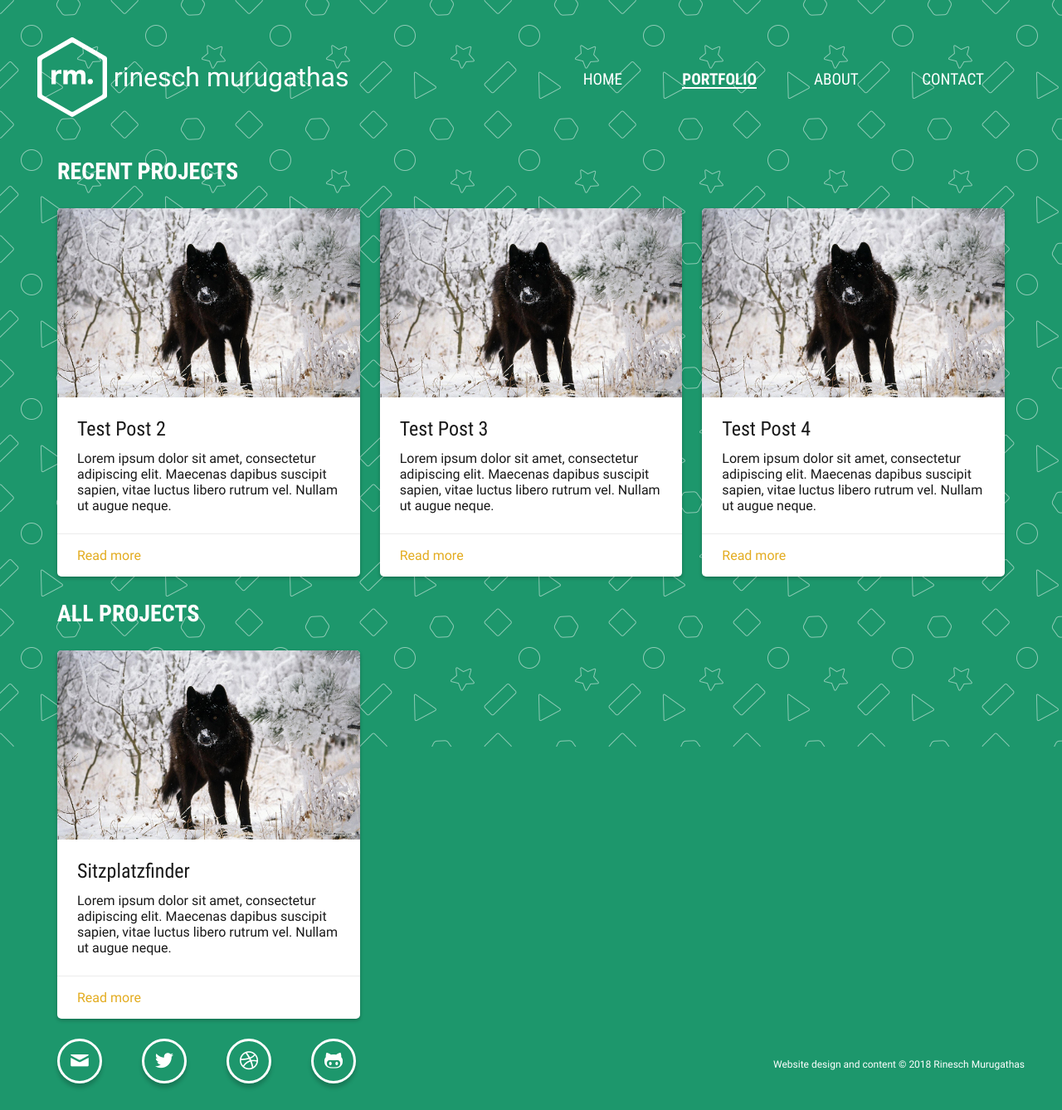
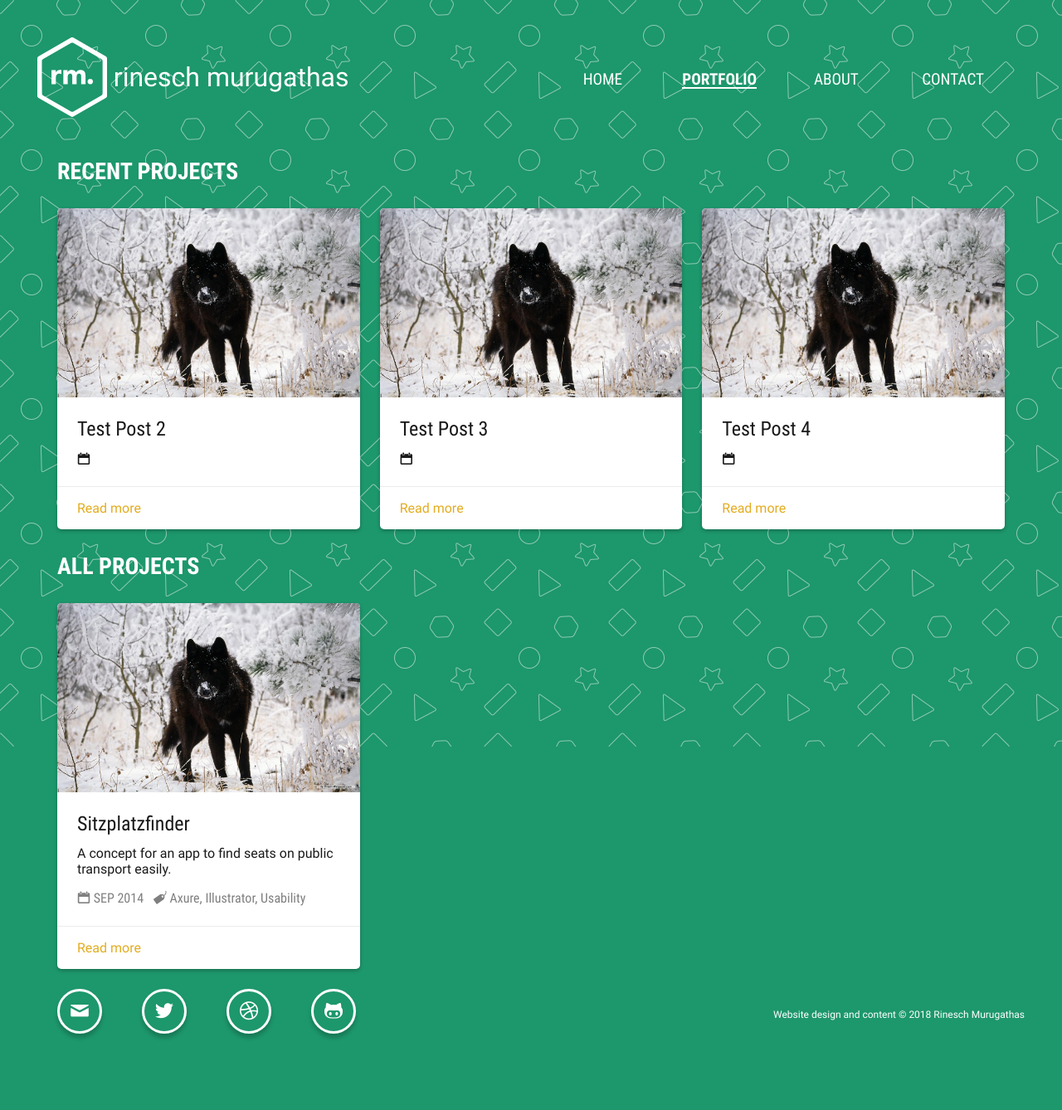
Before and after one commit to Rinesch/rinesch.github.io, a Jekyll site: the page built from portfolio/index.html, in a window 1280 px wide. Shown: the whole page at 83% size. Built offline with Jekyll 4.4.1, drawn with Linux system fonts in a browser that asks for light colours; after the commit the page ends 1278 px from its top, so only the background shows below that.

Commit message:
Improve portfolio page by adding tags and caption to posts

```diff
--- a/_src/scss/_icons.scss
+++ b/_src/scss/_icons.scss
@@ -23,3 +23,5 @@
 [data-icon="behance"]::before      { content: "\e903"; }
 [data-icon="twitter"]::before      { content: "\e904"; }
 [data-icon="graduation"]::before   { content: "\e905"; }
+[data-icon="date"]::before         { content: "\e906"; }
+[data-icon="tag"]::before          { content: "\e907"; }
--- a/_src/scss/_variables.scss
+++ b/_src/scss/_variables.scss
@@ -2,6 +2,7 @@ $default-body: #1D976C;
 $text-color: #191919;
 $link-color: #E3AC20;
 $post-background: #f9f9f9;
+$tag-color: rgba(0, 0, 0, 0.5);
 
 $media-queries: (
   's': 30em,
--- a/portfolio/_posts/2014-9-1-sitzplatzfinder.md
+++ b/portfolio/_posts/2014-9-1-sitzplatzfinder.md
@@ -1,7 +1,13 @@
 ---
 title: Sitzplatzfinder
+caption: "A concept for an app to find seats on public transport easily."
 duration: SEP 2014 -  JAN 2015
+time: SEP 2014
 team: 1
+tags:
+  - Axure
+  - Illustrator
+  - Usability
 tools:
   - Axure
   - Illustrator
--- a/portfolio/index.html
+++ b/portfolio/index.html
@@ -19,7 +19,10 @@ permalink: /portfolio/
 
           <div class="card-content">
             <span class="card-title">{{ post.title }}</span>
-            <p>Lorem ipsum dolor sit amet, consectetur adipiscing elit. Maecenas dapibus suscipit sapien, vitae luctus libero rutrum vel. Nullam ut augue neque.</p>
+            <p>{{ post.caption }}</p>
+            <div class="card-meta">
+              <span data-icon="date"></span>
+            </div>
           </div>
 
           <div class="card-action">
@@ -45,7 +48,13 @@ permalink: /portfolio/
 
           <div class="card-content">
             <span class="card-title">{{ post.title }}</span>
-            <p>Lorem ipsum dolor sit amet, consectetur adipiscing elit. Maecenas dapibus suscipit sapien, vitae luctus libero rutrum vel. Nullam ut augue neque.</p>
+            <p>{{ post.caption }}</p>
+            <div class="card-tags">
+              <p class="card-tags-name">
+                <span data-icon="date"></span> {{ post.time }}
+                <span class="tag-space" data-icon="tag"></span> {{ post.tags | join: ', ' }}
+              </p>
+            </div>
           </div>
 
           <div class="card-action">
```
Also changed, not shown: _src/scss/_portfolio.scss (+13 -0 lines), assets/css/fonts/Entypo.woff, assets/css/style.css.
